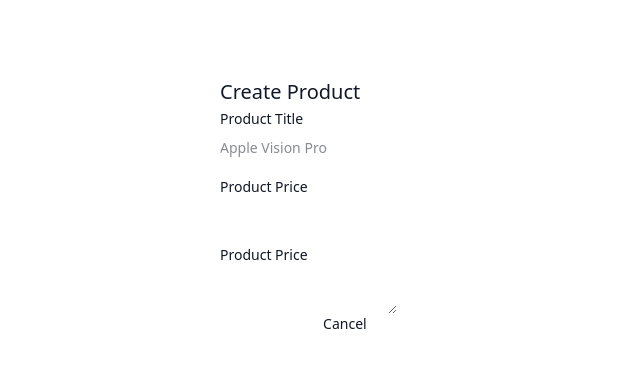
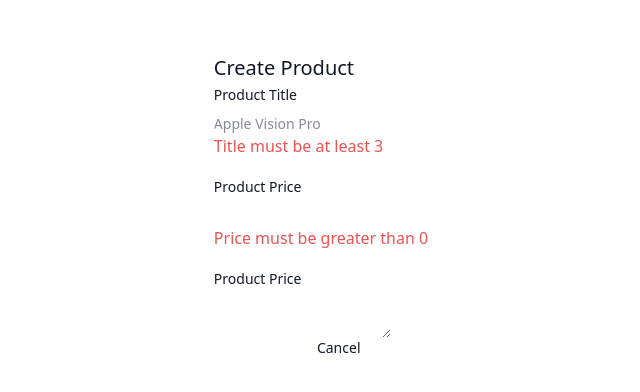
Before and after one commit to M3NGSZE/Review-React-TypeScript, a React (Vite) app: page / in a window 1280 px wide. Shown: the part 194-586 px from the top of the page, without its empty margins (319-959 px from the left). Built offline with nearby package versions, Linux system fonts and the light colour scheme; no server answers.

Commit message:
validate field input

```diff
--- a/src/components/FormCreateProduct.tsx
+++ b/src/components/FormCreateProduct.tsx
@@ -3,25 +3,46 @@ import { useEffect, useState } from "react";
 
 type ErrorType = {
     title: string,
-    price: number
+    price: string
 }
 
 export function FormCreateProduct() {
 
     const [title, setTitle] = useState("")
-    const [price, setPrice] = useState(0.0)
+    const [price, setPrice] = useState(0)
     const [description, setDescription] = useState("")
     const [category, setCategory] = useState("Electronic");
     const [image, setImage] = useState("https://flowbite-react.com/images/products/apple-watch.png");
 
     const [error, setError] = useState<ErrorType>({
         title: "",
-        price: 0.0
+        price: ""
     })
 
     // validation
     useEffect(() => {
-
+        if(title.length < 3){
+            setError((prev) =>  {
+                console.log("previous object: ", prev)
+                return { ...prev, title: "Title must be at least 3"}
+            })
+        }else{
+            setError((prev) =>  {
+                console.log("previous object: ", prev)
+                return { ...prev, title: ""}
+            })
+        }
+        if(price <= 0){
+            setError((prev) => {
+                console.log("previous object: ", prev);
+                return { ...prev, price: "Price must be greater than 0" };
+            })
+        }else{
+            setError((prev) =>  {
+                console.log("previous object: ", prev)
+                return { ...prev, price: "" };
+            })
+        }
     }, [title, price])
 
     return (
@@ -35,19 +56,30 @@ export function FormCreateProduct() {
                     type="text"
                     placeholder="Apple Vision Pro"
                     required
+                    onChange={(e) => setTitle(e.target.value)}
                 />
+                {error.title && <p className="text-red-500">{error.title}</p>}
             </div>
             <div>
                 <div className="mb-2 block">
                     <Label htmlFor="price">Product Price</Label>
                 </div>
-                <TextInput id="price" type="number" required />
+                <TextInput
+                    id="price"
+                    type="number"
+                    required
+                    onChange={(e) => setPrice(parseFloat(e.target.value))}
+                />
+                {error.price && <p className="text-red-500">{error.price}</p>}
             </div>
             <div>
                 <div className="mb-2 block">
                     <Label htmlFor="description">Product Price</Label>
                 </div>
-                <Textarea id="description" />
+                <Textarea
+                    id="description"
+                    onChange={(e) => setDescription(e.target.value)}
+                />
             </div>
         </form>
     );
```
